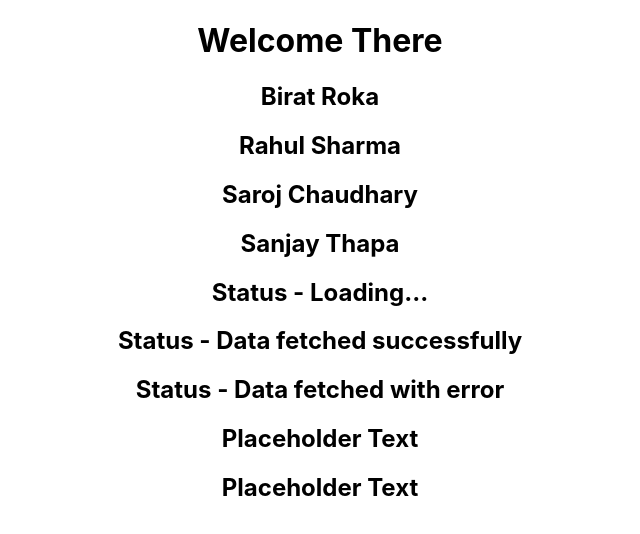
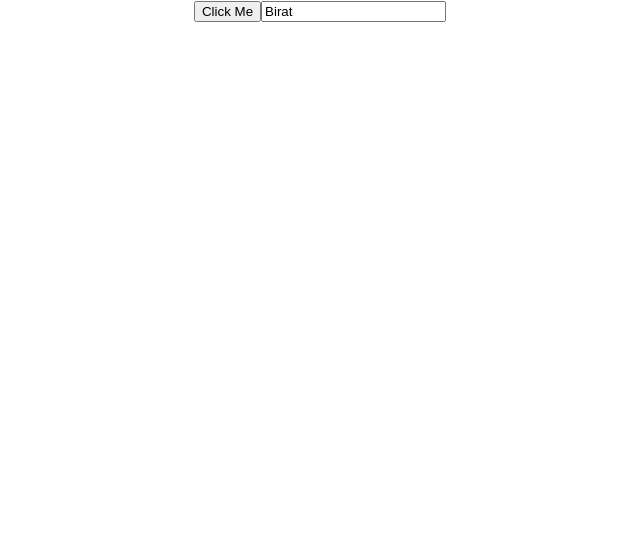
Before and after one commit to birat04/typescript, a React (Create React App) app: page / in a window 1280 px wide. Shown: the top 534 px of the page, without its empty margins (320-960 px from the left). Built offline with nearby package versions, Linux system fonts and the light colour scheme.

Commit message:
event props

```diff
--- a/src/App.tsx
+++ b/src/App.tsx
@@ -1,46 +1,68 @@
-import { Hello } from './components/Hello';
-import { Person} from './components/Person';
-import { PersonList } from './components/PersonList';
-import './App.css';
-import { Status } from './components/Status';
-import { Heading } from './components/Heading';
-import { Oscar } from './components/Oscar';
+//BASIC TO ADVANCED PROPS
+//-------------------------------------------------------------
+// import { Hello } from './components/Hello';
+// import { Person} from './components/Person';
+// import { PersonList } from './components/PersonList';
+// import './App.css';
+// import { Status } from './components/Status';
+// import { Heading } from './components/Heading';
+// import { Oscar } from './components/Oscar';
 
-function App() {
-  const personName = {
-    first: 'Birat',
-    last: 'Roka'
-  }
-  const nameList = [
-    {
-      first: 'Rahul',
-      last: 'Sharma'
-    },
-    {
-      first: 'Saroj',
-      last: 'Chaudhary'
-    },
-    {
-      first: 'Sanjay',
-      last: 'Thapa'
-    }
+// function App() {
+//   const personName = {
+//     first: 'Birat',
+//     last: 'Roka'
+//   }
+//   const nameList = [
+//     {
+//       first: 'Rahul',
+//       last: 'Sharma'
+//     },
+//     {
+//       first: 'Saroj',
+//       last: 'Chaudhary'
+//     },
+//     {
+//       first: 'Sanjay',
+//       last: 'Thapa'
+//     }
 
-  ]
-  return (
-    <div className="App">
-      <Hello name="Birat" messageCount={10} isLoggedIn={false} />
-      <Person name = {personName} />
-      <PersonList  names = {nameList}/>
-      <Status status='loading' />
-      <Status status='success' />
-      <Status status='error' />
-      <Heading>Placeholder Text</Heading>
-      <Oscar>
-        <Heading>Oscar goes to Birat Roka</Heading>
-      </Oscar>
+//   ]
+//   return (
+//     <div className="App">
+//       <Hello name="Birat" messageCount={10} isLoggedIn={false} />
+//       <Person name = {personName} />
+//       <PersonList  names = {nameList}/>
+//       <Status status='loading' />
+//       <Status status='success' />
+//       <Status status='error' />
+//       <Heading>Placeholder Text</Heading>
+//       <Oscar>
+//         <Heading>Oscar goes to Birat Roka</Heading>
+//       </Oscar>
 
+//     </div>
+//   );
+// }
+
+// export default App;
+
+//------------------------------------------------------------------------------
+
+//EVENTS PROPS
+
+import './App.css'
+import { Button } from './components/Button'
+import { Input } from './components/Input'
+
+function App () {
+  return <div className="App">
+    <Button handleClick={(event,id) =>{
+      console.log('Button Clicked', event,id)
+    }}/>
+    <Input value={'Birat'} handleChange={(event) =>{
+      console.log('Input Changed', event)
+    }}/>
     </div>
-  );
 }
-
-export default App;
+export default App
--- /dev/null
+++ b/src/components/Button.tsx
@@ -0,0 +1,7 @@
+
+type ButttonProps = {
+    handleClick: (event:React.MouseEvent<HTMLButtonElement>,id:number) => void
+}
+export const Button = (props: ButttonProps) => {
+    return <button onClick = {(event) => props.handleClick(event,1)}>Click Me</button>
+}
--- /dev/null
+++ b/src/components/Input.tsx
@@ -0,0 +1,12 @@
+type InputProps = {
+    value: string;
+    handleChange: (event: React.ChangeEvent<HTMLInputElement>) => void;
+}
+export const Input = (props: InputProps) => {
+    const handleInputChange = (event: React.ChangeEvent<HTMLInputElement>) => {
+        console.log(event)
+    }
+    return <input type="text" value={props.value} onChange={props.handleChange} />
+
+
+}
```
